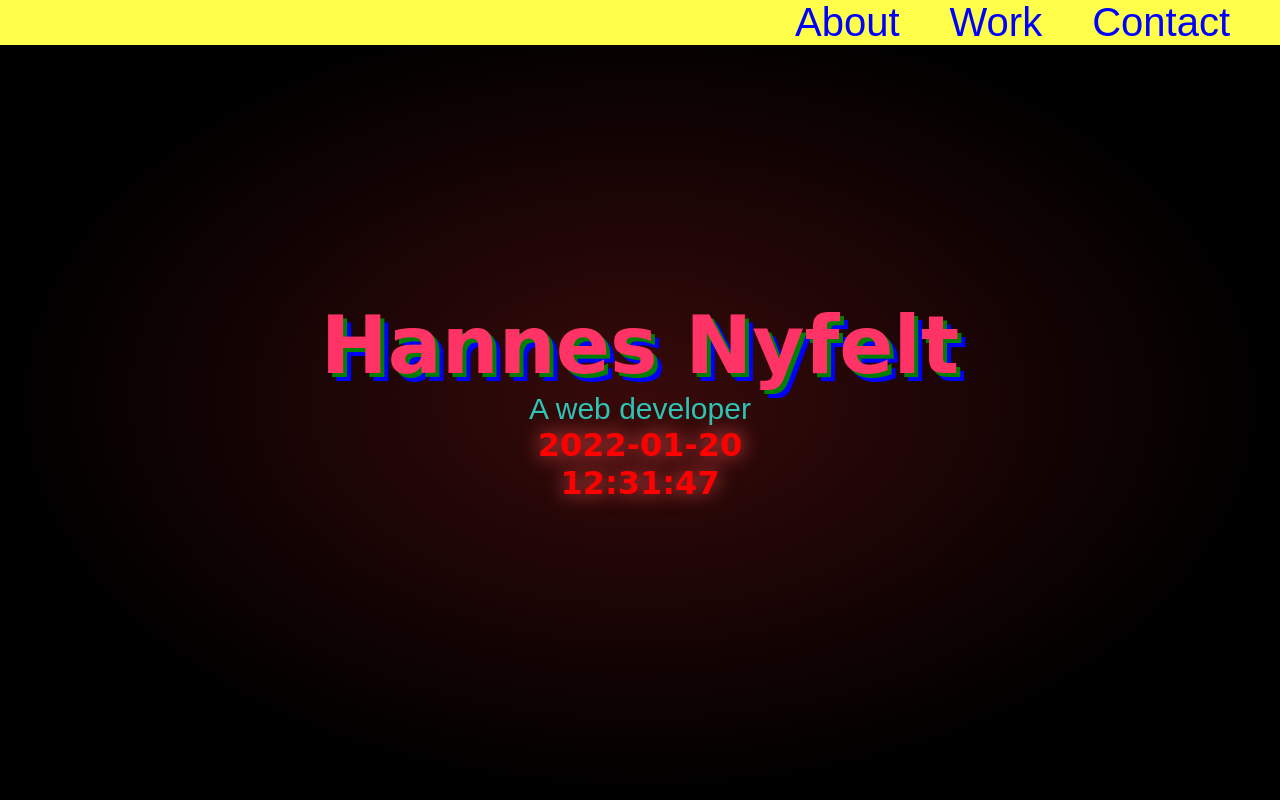
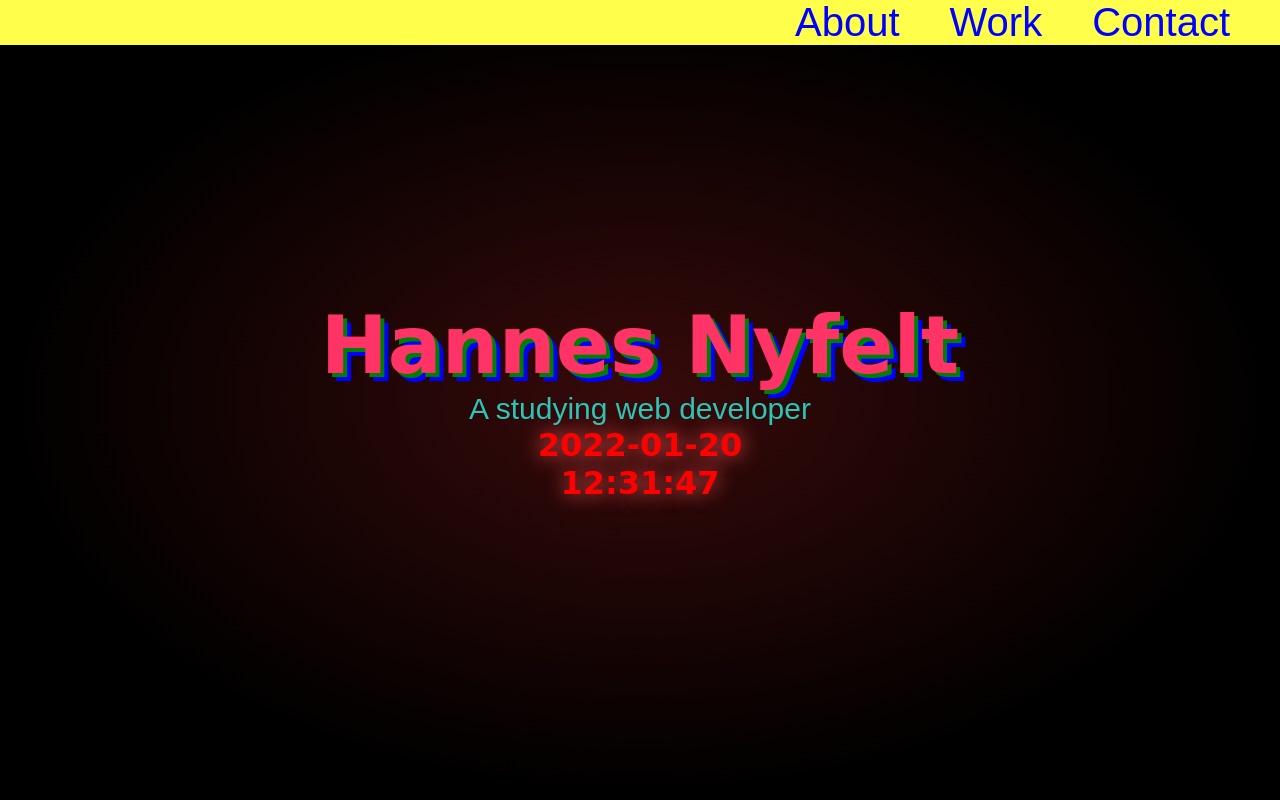
Before and after one commit to HannesNyfelt/portfolio, a plain HTML site: page index.html in a window 1280 px wide. Shown: the top 800 px of the page. Drawn offline with Linux system fonts and the light colour scheme; a web font is replaced by a local one.

Commit message:
Update index.html

```diff
--- a/index.html
+++ b/index.html
@@ -26,7 +26,7 @@
 
     <section id="welcome-section">
         <h1>Hannes Nyfelt</h1>
-        <p>A web developer</p>
+        <p>A studying web developer</p>
         <h1 class="clock" id="digital-clock"></h1>
         <h1 class="clock" id="digital-time"></h1>
 
```
